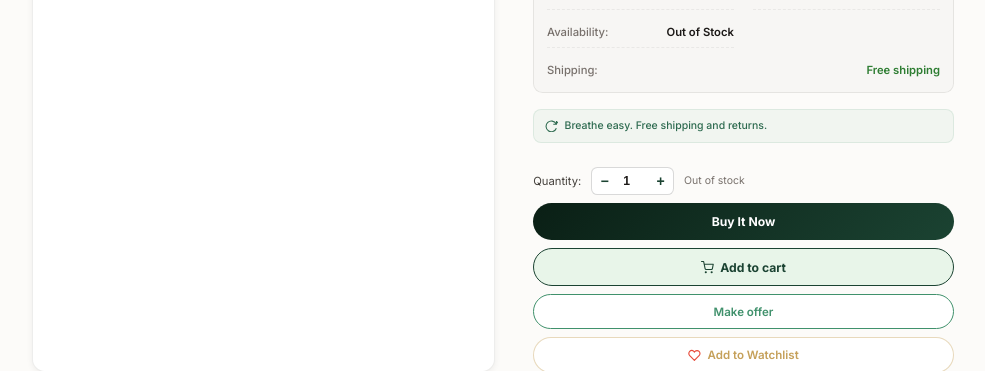
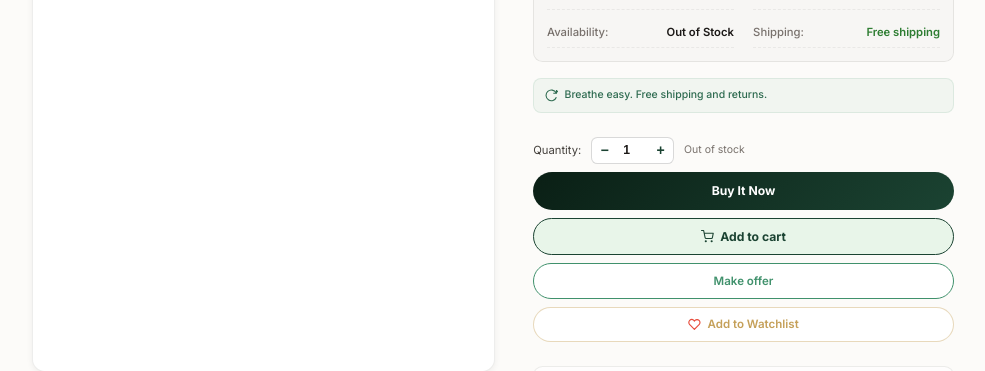
Before and after one commit to imadhurgupta/thesaveur, a Flask app: template templates/product_detail.html in a window 1280 px wide. Shown: the part 392-763 px from the top of the page, without its empty margins (147-1132 px from the left). Run offline with Flask 3, Linux system fonts and the light colour scheme; the template is opened without the code that fills it, so the values that code supplies are empty; the visitor is signed in with stand-in values (Sample User, id 1); data comes from the database, SQL or seed files in the repository; some web fonts are replaced.

Commit message:
Update product_detail.html

```diff
--- a/templates/product_detail.html
+++ b/templates/product_detail.html
@@ -1219,7 +1219,7 @@ Indian partners.{% endblock %}
             {% if product.stocks > 10 %}In Stock{% elif product.stocks > 0 %}Low Stock{% else %}Out of Stock{% endif %}
           </span>
         </div>
-        <div class="pd-spec-item" style="grid-column: span 2; border: none; padding-bottom: 0;">
+        <div class="pd-spec-item">
           <span class="pd-spec-label">Shipping:</span>
           <span class="pd-spec-value" style="color: #2e7d32;">
             {% if product.shipping_charge == 0.0 or not product.shipping_charge %}
```
